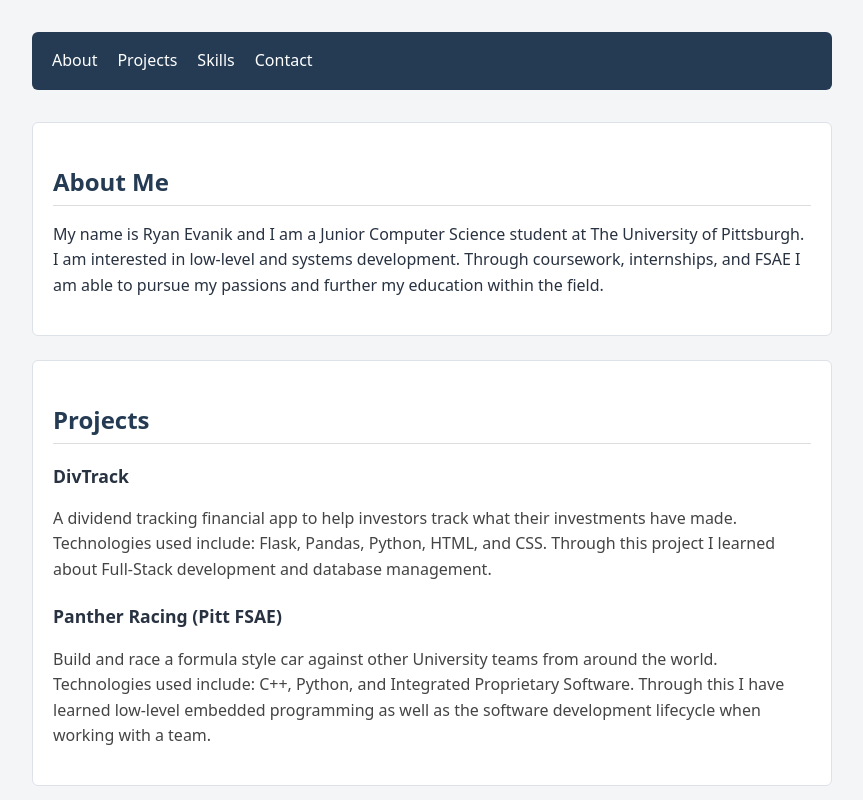
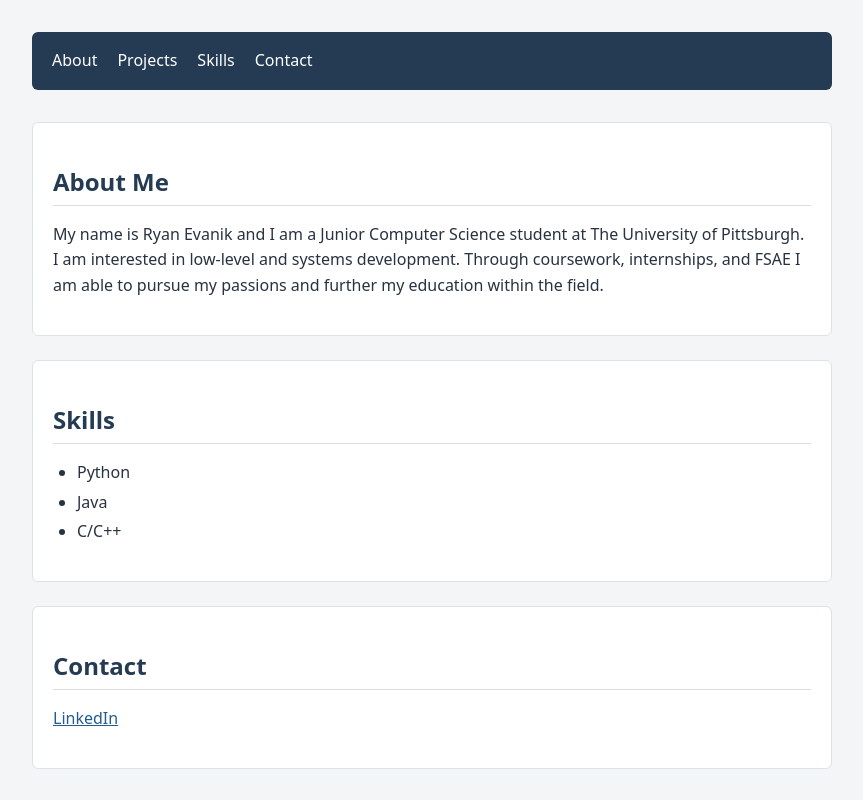
Before and after one commit to Revanik/CS1530-Portfolio, a plain HTML site: page index.html in a window 1280 px wide. Shown: the top 800 px of the page, without its empty margins (208-1071 px from the left). Drawn offline with Linux system fonts and the light colour scheme.

Commit message:
deletd projects section

```diff
--- a/index.html
+++ b/index.html
@@ -30,31 +30,6 @@
       </p>
     </section>
 
-    <section id="projects">
-      <h2>Projects</h2>
-
-      <!-- Example project entry structure: copy, fill in, and add at least 2:
-      <div class="project">
-        <h3>Project Name</h3>
-        <p>What the project does, the technologies used, and what you learned.</p>
-      </div>
-      -->
-      <div class="project">
-        <h3>DivTrack</h3>
-        <p>A dividend tracking financial app to help investors track what their
-          investments have made. Technologies used include: Flask, Pandas, Python, HTML, and CSS.
-          Through this project I learned about Full-Stack development and database management.
-        </p>
-      </div>
-      <div class="project">
-        <h3>Panther Racing (Pitt FSAE)</h3>
-        <p>Build and race a formula style car against other University teams from around the world.
-          Technologies used include: C++, Python, and Integrated Proprietary Software.
-          Through this I have learned low-level embedded programming as well as the software development lifecycle
-          when working with a team.
-        </p>
-      </div>
-    </section>
 
     <section id="skills">
       <h2>Skills</h2>
```
